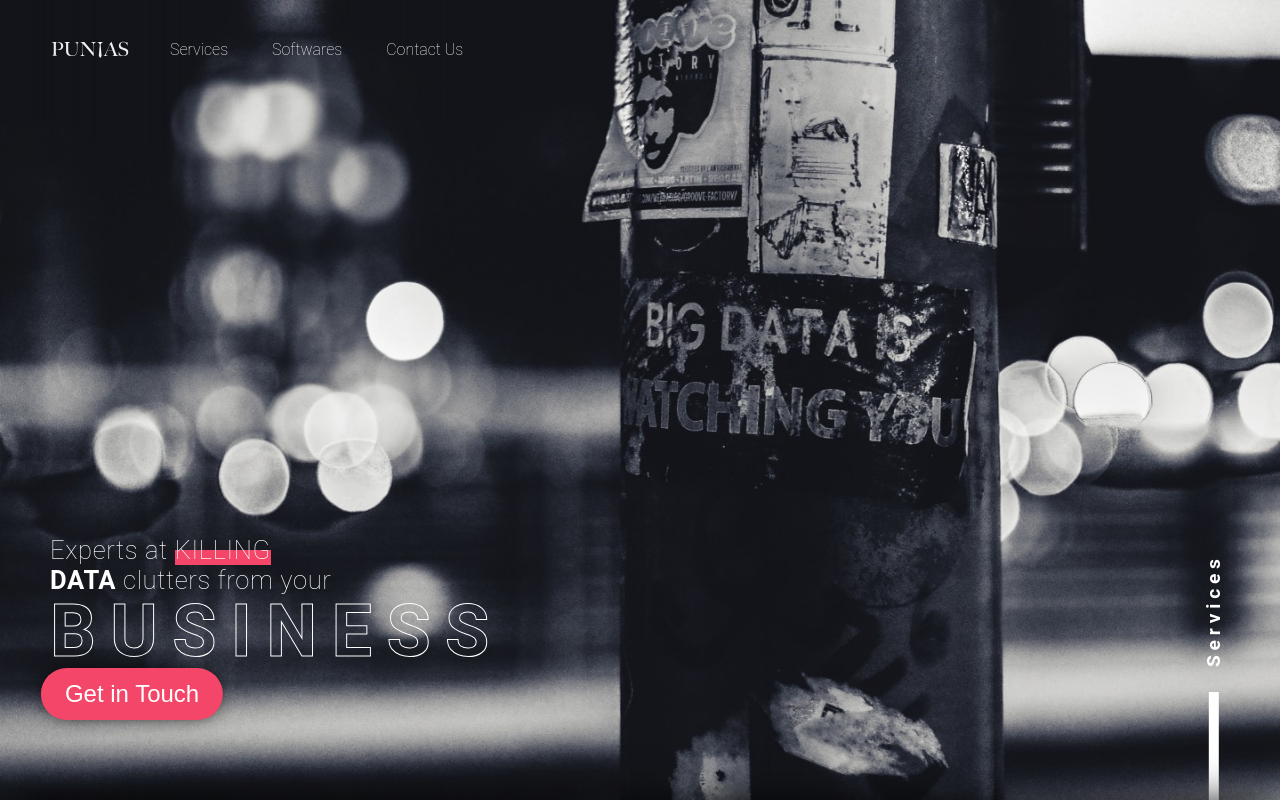
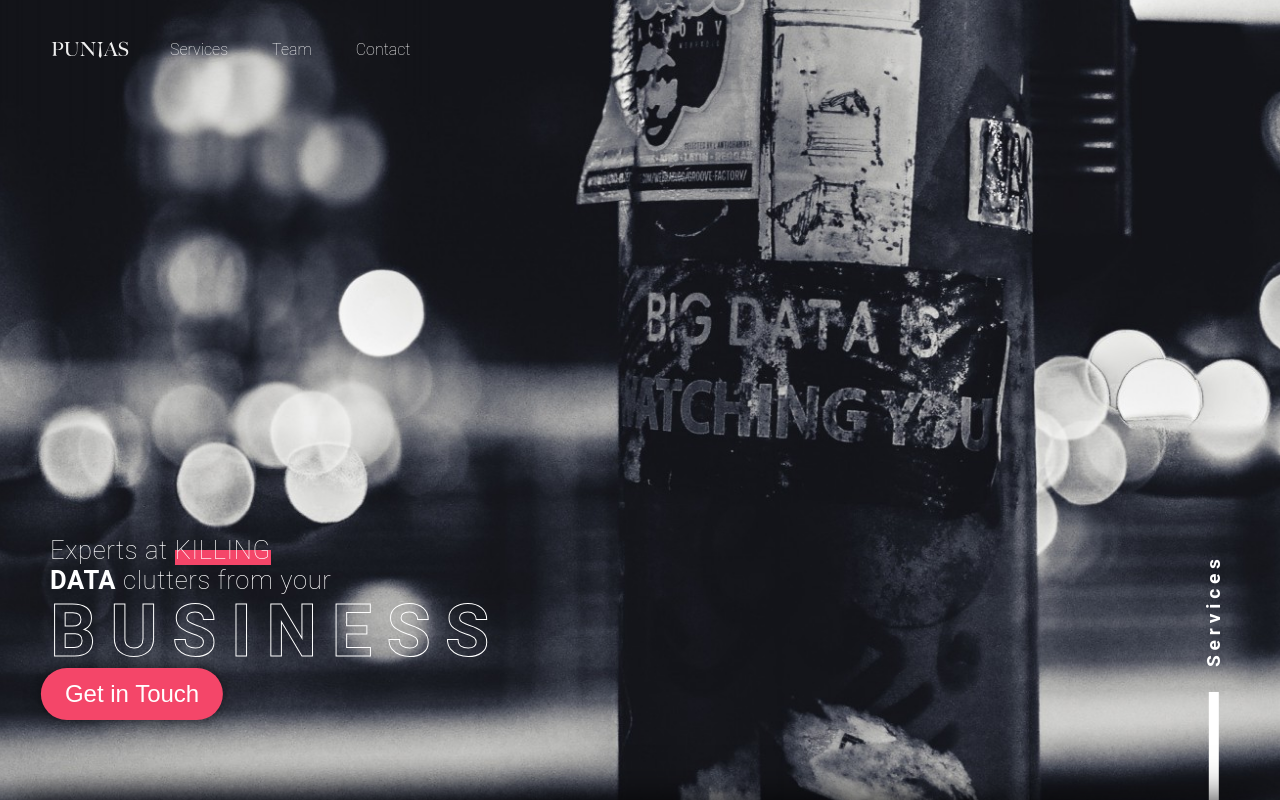
Before and after one commit to harrypunia/Punias_Gulp, a website: page app/index.html in a window 1280 px wide. Shown: the top 800 px of the page. Drawn offline with Linux system fonts and the light colour scheme.

Commit message:
Fixed header buttons

```diff
--- a/app/assets/styles/modules/_hero.css
+++ b/app/assets/styles/modules/_hero.css
@@ -66,6 +66,7 @@
 
     &__image {
         @mixin absCenter;
+        min-width: 110vw;
         min-height: 100vh;
     }
 }
--- a/app/index.html
+++ b/app/index.html
@@ -17,8 +17,8 @@
             <nav class="header__navigation text-hover">
                 <ul class="Rob">
                     <li><a class="dark-text" href="#wel">Services</a></li>
-                    <li><a class="dark-text" href="in-progress.html">Softwares</a></li>
-                    <li><a class="dark-text" href="in-progress.html">Contact Us</a></li>
+                    <li><a class="dark-text" href="in-progress.html">Team</a></li>
+                    <li><a class="dark-text" href="in-progress.html">Contact</a></li>
                 </ul>
             </nav>
         </div>
--- a/app/temp/styles/style.css
+++ b/app/temp/styles/style.css
@@ -324,6 +324,7 @@ button:focus {
         top: 50%;
         -webkit-transform: translate(-50%, -50%);
                 transform: translate(-50%, -50%);
+        min-width: 110vw;
         min-height: 100vh;
     }
 main {
```
